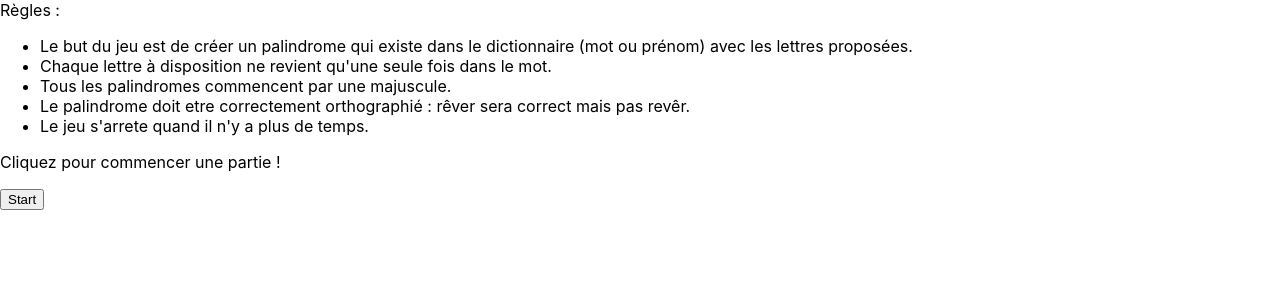
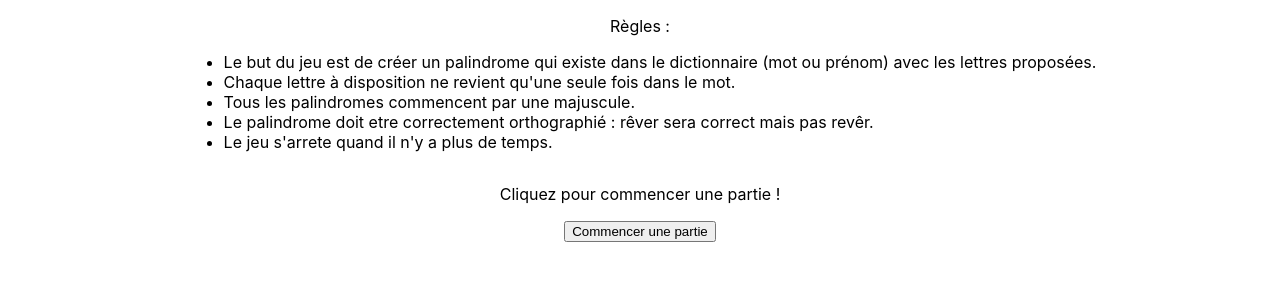
Before and after one commit to koudjo-aholou/jeuDuPalindrome, a React (Create React App) app: page / in a window 1280 px wide. Shown: the top 300 px of the page. Built offline with nearby package versions, Linux system fonts and the light colour scheme.

Commit message:
refacto composant dans page

```diff
--- /dev/null
+++ b/src/Accueil.jsx
@@ -0,0 +1,24 @@
+import React from 'react';
+import PropTypes from 'prop-types';
+
+import Regle from './Regle';
+import Texte from './component/textJeu/Texte';
+import ButtonJeu from './component/game/Button';
+
+const Accueil = ({ handleClickCommencerJeu }) => (
+  <div className="home">
+    <Regle />
+    <Texte titre="Cliquez pour commencer une partie  !" />
+    <ButtonJeu handleClick={handleClickCommencerJeu} titre="Commencer une partie" />
+  </div>
+);
+
+Accueil.propTypes = {
+  handleClickCommencerJeu: PropTypes.func,
+};
+
+Accueil.defaultProps = {
+  handleClickCommencerJeu: () => {},
+};
+
+export default Accueil;
--- a/src/App.css
+++ b/src/App.css
@@ -1,38 +1,13 @@
-.App {
+.home {
+  flex-flow: column wrap;
+  display: flex;
+  align-items: center;
+}
+
+.regle {
+
+}
+
+.titreRegles{
   text-align: center;
 }
-
-.App-logo {
-  height: 40vmin;
-  pointer-events: none;
-}
-
-@media (prefers-reduced-motion: no-preference) {
-  .App-logo {
-    animation: App-logo-spin infinite 20s linear;
-  }
-}
-
-.App-header {
-  background-color: #282c34;
-  min-height: 100vh;
-  display: flex;
-  flex-direction: column;
-  align-items: center;
-  justify-content: center;
-  font-size: calc(10px + 2vmin);
-  color: white;
-}
-
-.App-link {
-  color: #61dafb;
-}
-
-@keyframes App-logo-spin {
-  from {
-    transform: rotate(0deg);
-  }
-  to {
-    transform: rotate(360deg);
-  }
-}
--- a/src/App.jsx
+++ b/src/App.jsx
@@ -1,18 +1,16 @@
 import React, { useState } from 'react';
 import './App.css';
-import Regle from './Regle';
-import Timer from './Timer';
+import Game from './Game';
 
 import { listePalindrome, startGame } from './data';
 import {
   palindromeAleatoire, decouperLettre, melangerLettre, checkIfPlayerWin,
 } from './module/module';
-import LettreChoisie from './LettreChoisie';
-import Score from './Score';
 import AfficherLettre from './component/lettre/AfficherLettre';
 import SupprimerLettre from './component/lettre/SupprimerLettre';
 import Texte from './component/textJeu/Texte';
 import FelicitationGagne from './component/textJeu/FelicitationGagne';
+import Accueil from './Accueil';
 
 function App() {
   const [reponsePalindrome, setReponsePalindrome] = useState('');
@@ -66,23 +64,18 @@ function App() {
   const handleClickContinuer = () => {
     debutJeu(listePalindrome);
   };
+  const handleClickCommencerJeu = () => {
+    debutJeu(listePalindrome);
+  };
 
   return (
     <div>
       { jeu.start
         ? (
-          <div>
-            <Timer minutes={0} secondes={1} timer={checkTimer} />
-            <Score score={scoreJoueur} />
-            <Regle />
-            <LettreChoisie lettres={reponseJoueur} />
-          </div>
+          <Game reponseJoueur={reponseJoueur} checkTimer={checkTimer} scoreJoueur={scoreJoueur} />
         )
         : (
-          <div>
-            <Regle />
-            <p>Cliquez pour commencer une partie !</p>
-          </div>
+          <Accueil handleClickCommencerJeu={handleClickCommencerJeu} />
         )}
       { jeu.end || jeu.endTime
         ? (
@@ -102,9 +95,9 @@ function App() {
         ? <FelicitationGagne continuerJeu={handleClickContinuer} />
         : ''}
       {
-       !jeu.start || (jeu.end && !jeu.endTime)
-         ? <button type="button" onClick={() => { debutJeu(listePalindrome); }}>Start</button>
-         : ''
+      (jeu.end && !jeu.endTime)
+        ? <button type="button" onClick={() => { debutJeu(listePalindrome); }}>Start</button>
+        : ''
       }
       {
        jeu.endTime
--- /dev/null
+++ b/src/Game.jsx
@@ -0,0 +1,30 @@
+import React from 'react';
+import PropTypes from 'prop-types';
+
+import Regle from './Regle';
+import Score from './Score';
+import LettreChoisie from './LettreChoisie';
+import Timer from './Timer';
+
+const Jeu = ({ reponseJoueur, checkTimer, scoreJoueur }) => (
+  <div className="jeu">
+    <Timer minutes={0} secondes={1} timer={checkTimer} />
+    <Score score={scoreJoueur} />
+    <Regle />
+    <LettreChoisie lettres={reponseJoueur} />
+  </div>
+);
+
+Jeu.propTypes = {
+  scoreJoueur: PropTypes.number,
+  reponseJoueur: PropTypes.string,
+  checkTimer: PropTypes.func,
+};
+
+Jeu.defaultProps = {
+  scoreJoueur: 0,
+  reponseJoueur: '',
+  checkTimer: () => {},
+};
+
+export default Jeu;
--- a/src/Regle.jsx
+++ b/src/Regle.jsx
@@ -3,8 +3,8 @@ import React from 'react';
 
 function Regle() {
   return (
-    <div>
-      Règles :
+    <div className="regles">
+      <p className="titreRegles">Règles :</p>
       <ul>
         <li>Le but du jeu est de créer un palindrome qui existe dans le dictionnaire (mot ou prénom) avec les lettres proposées.</li>
         <li>Chaque lettre à disposition ne revient qu&apos;une seule fois dans le mot.</li>
--- /dev/null
+++ b/src/component/game/Button.jsx
@@ -0,0 +1,25 @@
+import React from 'react';
+import PropTypes from 'prop-types';
+
+const ButtonJeu = ({ handleClick, titre }) => (
+  <div>
+    <button
+      type="button"
+      onClick={() => handleClick()}
+    >
+      {titre}
+    </button>
+  </div>
+);
+
+ButtonJeu.propTypes = {
+  handleClick: PropTypes.func,
+  titre: PropTypes.string,
+};
+
+ButtonJeu.defaultProps = {
+  handleClick: () => {},
+  titre: '',
+};
+
+export default ButtonJeu;
--- a/src/component/textJeu/Texte.jsx
+++ b/src/component/textJeu/Texte.jsx
@@ -6,7 +6,9 @@ const Texte = ({ titre, reponse }) => (
     {' '}
     {titre}
     {' '}
-    {reponse}
+    {
+      reponse
+    }
   </p>
 );
 
@@ -17,6 +19,6 @@ Texte.propTypes = {
 
 Texte.defaultProps = {
   titre: '',
-  reponse: 'Pas de reponse',
+  reponse: '',
 };
 export default Texte;
```
